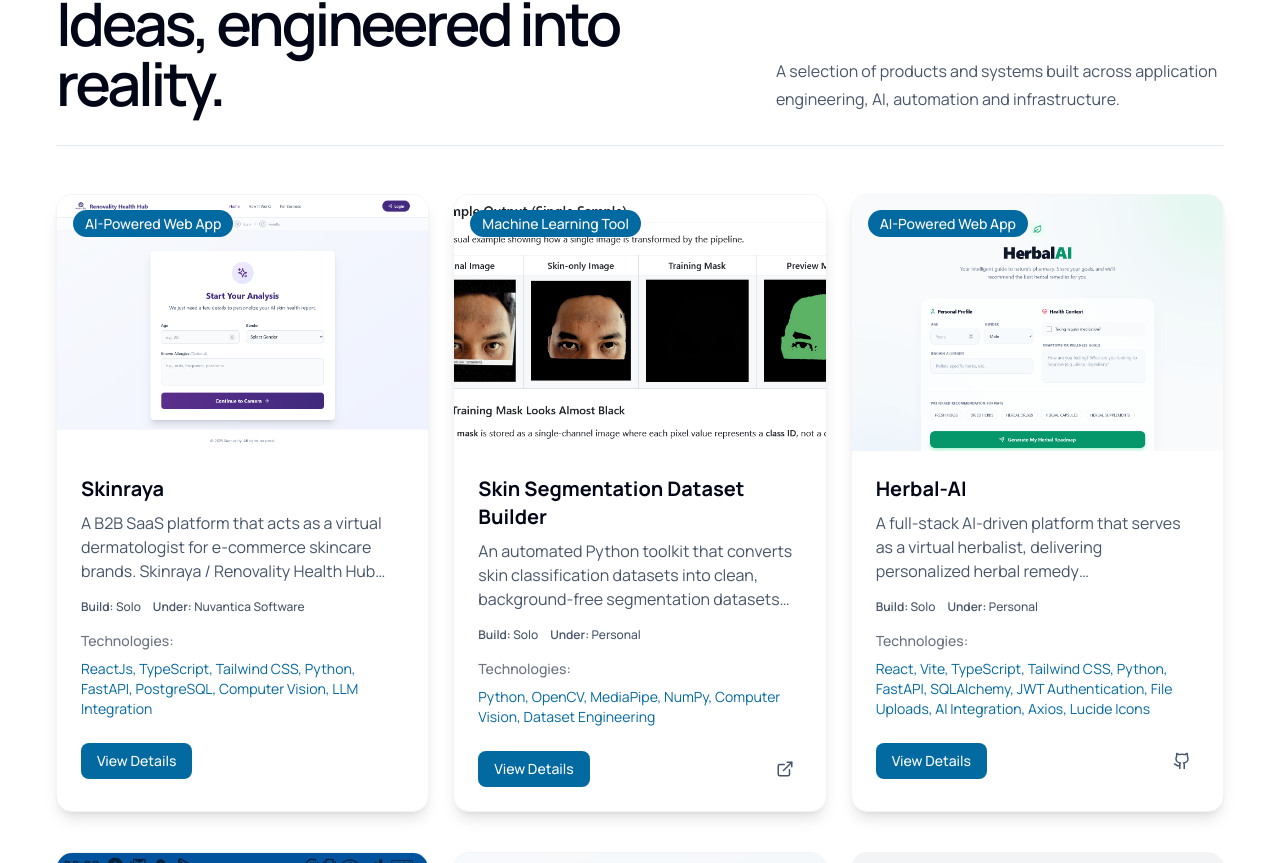
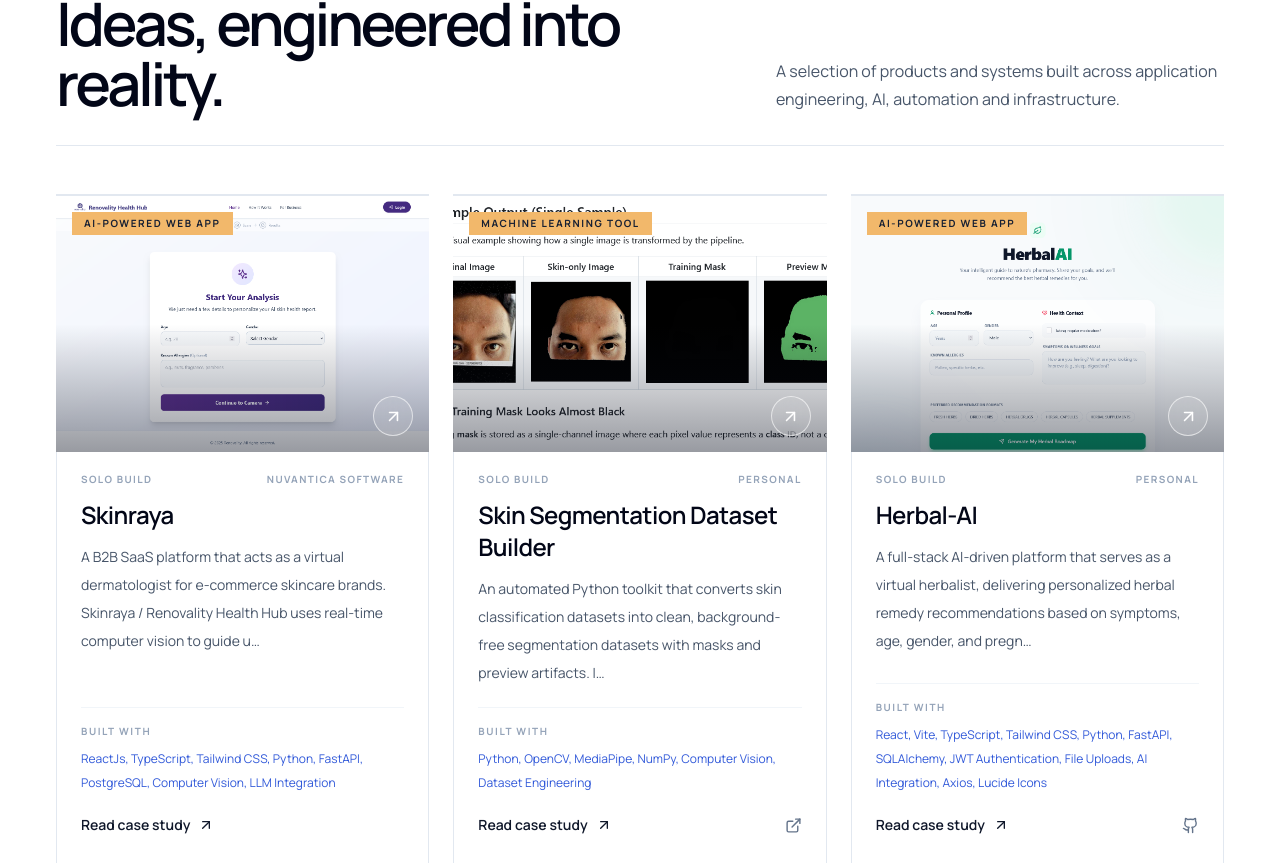
Before and after one commit to micpana/Michael-Panashe-Mudimbu-Portfolio-V2, a React (Vite) app: page / in a window 1280 px wide. Shown: the part 1857-2720 px from the top of the page. Built offline with nearby package versions, Linux system fonts and the light colour scheme.

Commit message:
Redesign project cards with distinctive editorial hierarchy

```diff
--- a/src/components/ProjectCard.tsx
+++ b/src/components/ProjectCard.tsx
@@ -1,6 +1,6 @@
 import React, { useEffect, useState } from 'react';
 import { Link, useNavigate } from 'react-router-dom';
-import { ExternalLink, Github } from 'lucide-react';
+import { ExternalLink, Github, ArrowUpRight } from 'lucide-react';
 import { getImagesForFolder } from '../utils/imageResolver';
 import { slugify } from '../utils/slugify';
 
@@ -10,12 +10,11 @@
   description: string;
   main_url: string;
   backup_url: string;
-  // images can be an array of resolved URLs OR we can define an imagesFolder to lazily load images
   images?: string[];
   imagesFolder?: string;
   technologies: string;
-  build_type: 'Solo' | 'Team'; // Field for 'Solo' or 'Team' build
-  built_under: string; // Field for Company Name, 'Freelancing', or 'Personal' project
+  build_type: 'Solo' | 'Team';
+  built_under: string;
 }
 
 interface ProjectCardProps {
@@ -31,7 +30,6 @@
     let mounted = true;
     async function resolveCover() {
       if (project.images && project.images.length > 0) {
-        // if images are already URLs, use first
         if (typeof project.images[0] === 'string' && project.images[0].startsWith('http')) {
           if (mounted) setCover(project.images[0]);
           return;
@@ -41,121 +39,47 @@
           return;
         }
       }
-
       if (project.imagesFolder) {
         const imgs = await getImagesForFolder(project.imagesFolder);
         if (mounted && imgs && imgs.length > 0) setCover(imgs[0]);
       }
     }
-
     resolveCover();
     return () => { mounted = false; };
   }, [project]);
 
   const handleClick = (e: React.MouseEvent) => {
-    // if click was on an anchor or button, don't navigate (let the element handle it)
-    const el = (e.target as HTMLElement).closest('a,button');
-    if (el) return;
+    if ((e.target as HTMLElement).closest('a,button')) return;
+    navigate(`/project/${slugify(project.title)}/${index}`);
+  };
+  const handleKeyDown = (e: React.KeyboardEvent) => {
+    if (e.key !== 'Enter' && e.key !== ' ') return;
+    if ((e.target as HTMLElement).closest('a,button')) return;
     navigate(`/project/${slugify(project.title)}/${index}`);
   };
 
-  const handleKeyDown = (e: React.KeyboardEvent) => {
-    if (e.key === 'Enter' || e.key === ' ') {
-      const el = (e.target as HTMLElement).closest('a,button');
-      if (el) return;
-      navigate(`/project/${slugify(project.title)}/${index}`);
-    }
-  };
-
   return (
-    <div
-      onClick={handleClick}
-      onKeyDown={handleKeyDown}
-      role="button"
-      tabIndex={0}
-      className="bg-white dark:bg-gray-800 rounded-2xl overflow-hidden shadow-lg hover:shadow-2xl transition-all duration-300 group border border-gray-100 dark:border-gray-700 cursor-pointer"
-      aria-label={`Open project ${project.title}`}
-    >
-      {/* Project Image */}
-      <div className="relative h-64 overflow-hidden">
-        <img
-          src={cover ?? ''}
-          alt={project.title}
-          className="w-full h-full object-cover object-top group-hover:scale-105 transition-transform duration-500"
-        />
-        <div className="absolute inset-0 bg-gradient-to-t from-black/20 to-transparent opacity-0 group-hover:opacity-100 transition-opacity duration-300"></div>
-
-        {/* Category Badge */}
-        <div className="absolute top-4 left-4">
-          <span className="px-3 py-1 bg-sky-700 text-white dark:bg-sky-400 dark:text-slate-950 dark:text-slate-950 text-sm font-medium rounded-full">
-            {project.category}
-          </span>
-        </div>
+    <article onClick={handleClick} onKeyDown={handleKeyDown} role="button" tabIndex={0} className="group flex h-full cursor-pointer flex-col border-t-2 border-slate-200 bg-white transition-colors duration-300 hover:border-[#3159d9] focus:outline-none focus:ring-2 focus:ring-[#3159d9] dark:border-slate-700 dark:bg-[#0b1220] dark:hover:border-[#91a9ff]" aria-label={`Open project ${project.title}`}>
+      <div className="relative h-56 overflow-hidden bg-[#e8ebf2] dark:bg-[#151f33] sm:h-64">
+        <img src={cover ?? ''} alt={project.title} className="h-full w-full object-cover object-top transition duration-700 ease-out group-hover:scale-[1.035]" />
+        <div className="absolute inset-0 bg-gradient-to-t from-[#0a1020]/60 via-transparent to-transparent opacity-70" />
+        <span className="absolute left-4 top-4 bg-[#f2b86b] px-3 py-1 text-[10px] font-bold uppercase tracking-[0.16em] text-[#172033]">{project.category}</span>
+        <span className="absolute bottom-4 right-4 flex h-10 w-10 items-center justify-center rounded-full border border-white/60 bg-white/10 text-white backdrop-blur transition group-hover:bg-white group-hover:text-[#172033]"><ArrowUpRight size={19} /></span>
       </div>
-
-      {/* Project Content */}
-      <div className="p-6">
-        <h3 className="text-xl font-bold text-slate-950 dark:text-white mb-2 group-hover:text-blue-600 dark:group-hover:text-blue-400 transition-colors duration-200">
-          {project.title}
-        </h3>
-
-        <p className="text-slate-600 dark:text-slate-300 mb-4 line-clamp-3">
-          {project.description.slice(0, 150)}...
-        </p>
-
-        {/* --- Build Metadata ----------------------------- */}
-        <div className="flex flex-wrap gap-3 mb-4">
-            <span className="text-xs font-medium text-slate-600 dark:text-slate-300">
-                <span className="font-semibold">Build:</span> {project.build_type}
-            </span>
-            <span className="text-xs font-medium text-slate-600 dark:text-slate-300">
-                <span className="font-semibold">Under:</span> {project.built_under}
-            </span>
-        </div>
-        {/* ------------------------------------------------ */}
-
-        {/* Technologies */}
-        <div className="mb-6">
-          <p className="text-sm text-gray-500 dark:text-gray-400 font-medium mb-2">Technologies:</p>
-          <p className="text-sm text-sky-700 dark:text-sky-300">{project.technologies}</p>
-        </div>
-
-        {/* Action Buttons */}
-        <div className="flex items-center justify-between">
-          <Link
-            to={`/project/${slugify(project.title)}/${index}`}
-            className="bg-sky-700 dark:bg-sky-400 dark:text-slate-950 text-white px-4 py-2 rounded-lg font-medium hover:bg-sky-800 dark:hover:bg-sky-400 transition-all duration-200 text-sm"
-          >
-            View Details
-          </Link>
-
-          <div className="flex gap-2">
-            {project.main_url && project.main_url !== '#' && (
-              <a
-                href={project.main_url}
-                target="_blank"
-                rel="noopener noreferrer"
-                className="p-2 text-slate-600 dark:text-slate-400 hover:text-blue-600 dark:hover:text-blue-400 transition-colors duration-200"
-                aria-label="View live project"
-              >
-                <ExternalLink size={18} />
-              </a>
-            )}
-            {project.backup_url && project.backup_url !== '#' && project.backup_url.includes('github') && (
-              <a
-                href={project.backup_url}
-                target="_blank"
-                rel="noopener noreferrer"
-                className="p-2 text-slate-600 dark:text-slate-400 hover:text-gray-900 dark:hover:text-white transition-colors duration-200"
-                aria-label="View on GitHub"
-              >
-                <Github size={18} />
-              </a>
-            )}
+      <div className="flex flex-1 flex-col border-x border-b border-slate-200 px-5 pb-6 pt-5 dark:border-slate-800 sm:px-6 sm:pb-7">
+        <div className="mb-3 flex items-center justify-between gap-3 text-[10px] font-bold uppercase tracking-[0.14em] text-slate-400"><span>{project.build_type} build</span><span className="truncate">{project.built_under}</span></div>
+        <h3 className="text-2xl font-semibold tracking-tight text-slate-950 transition-colors group-hover:text-[#3159d9] dark:text-white dark:group-hover:text-[#91a9ff]">{project.title}</h3>
+        <p className="mt-3 flex-1 text-sm leading-7 text-slate-600 dark:text-slate-300">{project.description.slice(0, 170)}{project.description.length > 170 ? '…' : ''}</p>
+        <div className="mt-5 border-t border-slate-100 pt-4 dark:border-slate-800"><p className="text-[10px] font-bold uppercase tracking-[0.16em] text-slate-400">Built with</p><p className="mt-2 text-xs leading-6 text-[#3159d9] dark:text-[#91a9ff]">{project.technologies}</p></div>
+        <div className="mt-5 flex items-center justify-between gap-3">
+          <Link to={`/project/${slugify(project.title)}/${index}`} className="inline-flex items-center gap-2 text-sm font-semibold text-slate-900 hover:text-[#3159d9] dark:text-white dark:hover:text-[#91a9ff]">Read case study <ArrowUpRight size={16} /></Link>
+          <div className="flex gap-3">
+            {project.main_url && project.main_url !== '#' && <a href={project.main_url} target="_blank" rel="noopener noreferrer" className="text-slate-500 hover:text-[#3159d9] dark:text-slate-400 dark:hover:text-[#91a9ff]" aria-label="View live project"><ExternalLink size={17} /></a>}
+            {project.backup_url && project.backup_url !== '#' && project.backup_url.includes('github') && <a href={project.backup_url} target="_blank" rel="noopener noreferrer" className="text-slate-500 hover:text-[#3159d9] dark:text-slate-400 dark:hover:text-[#91a9ff]" aria-label="View on GitHub"><Github size={17} /></a>}
           </div>
         </div>
       </div>
-    </div>
+    </article>
   );
 };
 
```
